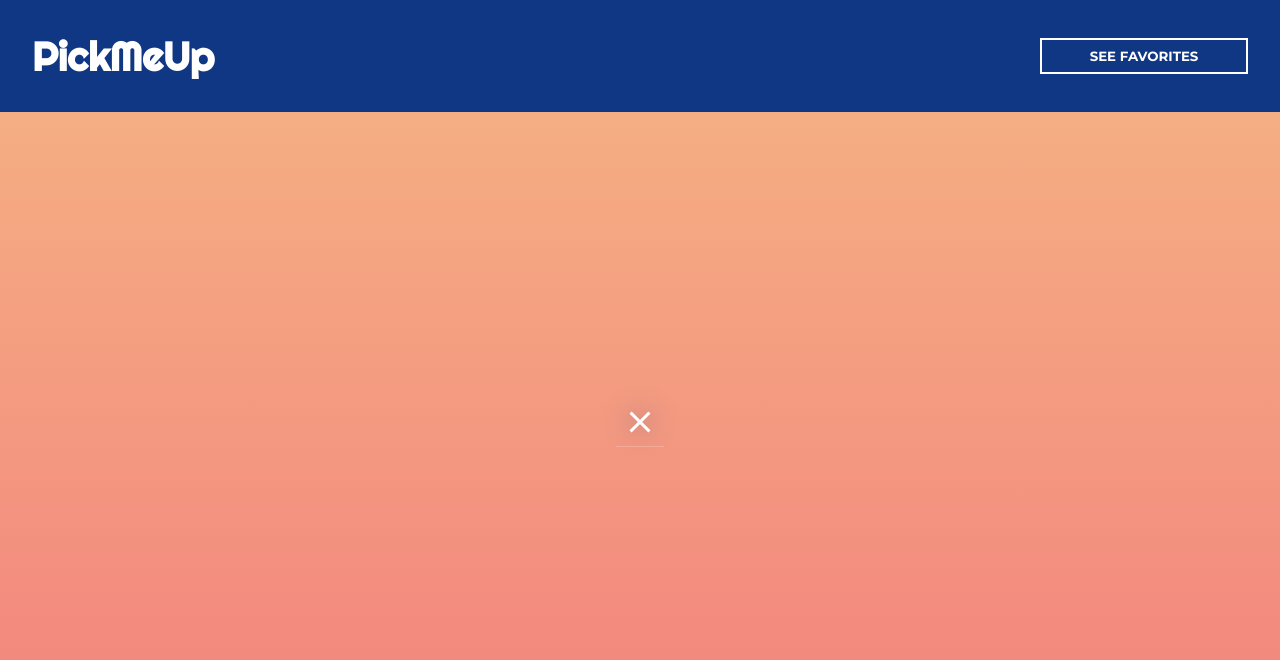
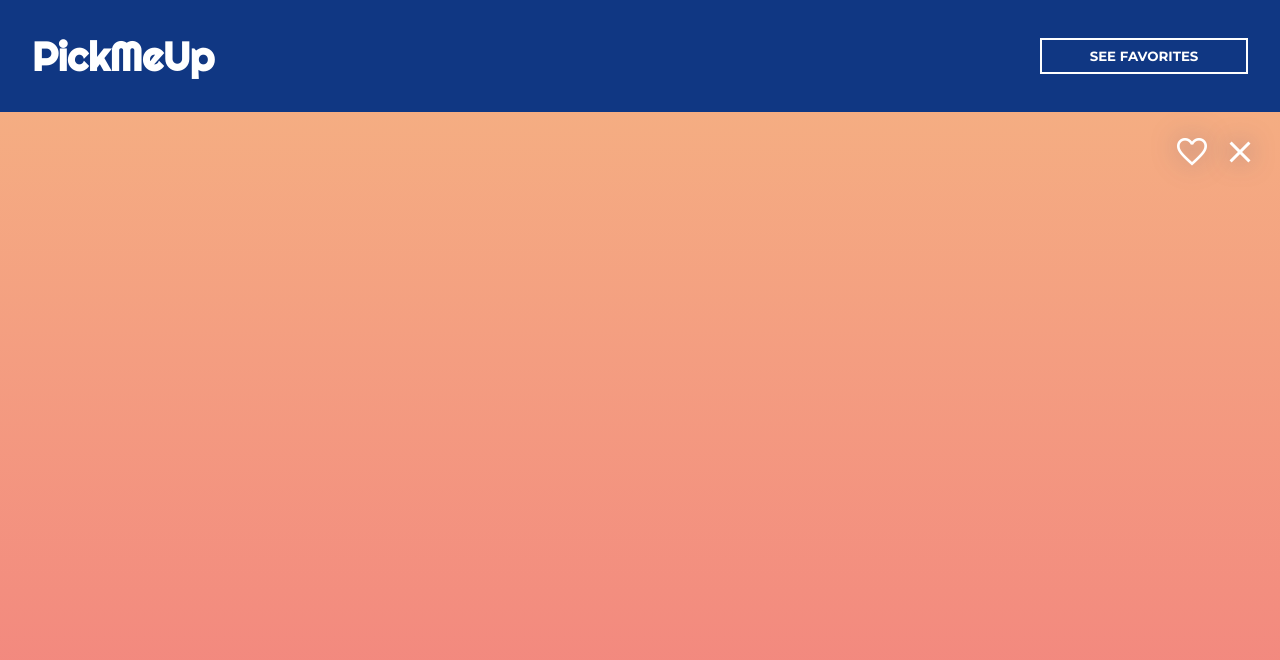
Before and after one commit to lkarpins/pick-me-up, a React (Create React App) app: page /advice in a window 1280 px wide. Shown: the top 660 px of the page. Built offline with nearby package versions, Linux system fonts and the light colour scheme; no server answers.

Commit message:
styled and positioned close and favorite icons

```diff
--- a/public/index.html
+++ b/public/index.html
@@ -17,6 +17,7 @@
     />
     <link href="https://fonts.googleapis.com/icon?family=Material+Icons"
       rel="stylesheet">
+      <link rel="stylesheet" href="https://fonts.googleapis.com/css2?family=Material+Symbols+Outlined:opsz,wght,FILL,GRAD@20..48,100..700,0..1,-50..200" />
     <link rel="apple-touch-icon" href="%PUBLIC_URL%/logo192.png" />
     <!--
       manifest.json provides metadata used when your web app is installed on a
--- a/src/components/SelectionView/SelectionView.css
+++ b/src/components/SelectionView/SelectionView.css
@@ -33,16 +33,16 @@
   max-width: 39rem;
 }
 
-.selection-close {
-    position: sticky;
-    top: 0;
+.selection-topbar {
+    position: absolute;
+    top: 8rem;
+    right: 1rem;
     display: flex;
     justify-content: center;
     align-items: center;
-    border-bottom: rgba(250, 250, 250, .2) solid 1px;
   }
 
-.close-btn {
+.topbar-btn {
   border: none;
   cursor: pointer;
   height: 3rem;
@@ -54,7 +54,7 @@
   align-items: center;
 }
 
-.close {
+.icon {
   color: #ffffff;
   font-size: 2.25rem;
 }
--- a/src/components/SelectionView/SelectionView.tsx
+++ b/src/components/SelectionView/SelectionView.tsx
@@ -7,17 +7,25 @@
   selectionViewHeading: string;
 }
 
-export const SelectionView = ({ selection, selectionViewHeading }: SelectionViewProps) => {
+export const SelectionView = ({
+  selection,
+  selectionViewHeading,
+}: SelectionViewProps) => {
   return (
     <div className={`selection-view ${selection}-background`}>
-      <div className="selection-close">
+      <div className="selection-topbar">
+        <div className="topbar-btn">
+          <span className="material-symbols-outlined icon">favorite</span>
+        </div>
         <Link to="/" className="link-style">
-          <div className="close-btn">
-            <span className="material-icons close">close</span>
+          <div className="topbar-btn">
+            <span className="material-icons icon">close</span>
           </div>
         </Link>
       </div>
-      <h2 className="selection-view-heading">{selectionViewHeading}</h2>
+      <div>
+        <h2 className="selection-view-heading">{selectionViewHeading}</h2>
+      </div>
     </div>
   );
 };
--- a/src/components/SelectionsContainer/SelectionsContainer.css
+++ b/src/components/SelectionsContainer/SelectionsContainer.css
@@ -14,6 +14,8 @@
   font-size: 3rem;
   text-align: center;
   max-width: 29rem;
+  filter: drop-shadow(0 0 0.75rem rgba(16, 55, 131, 0.5));
+
 }
 
 .advice-section {
```
